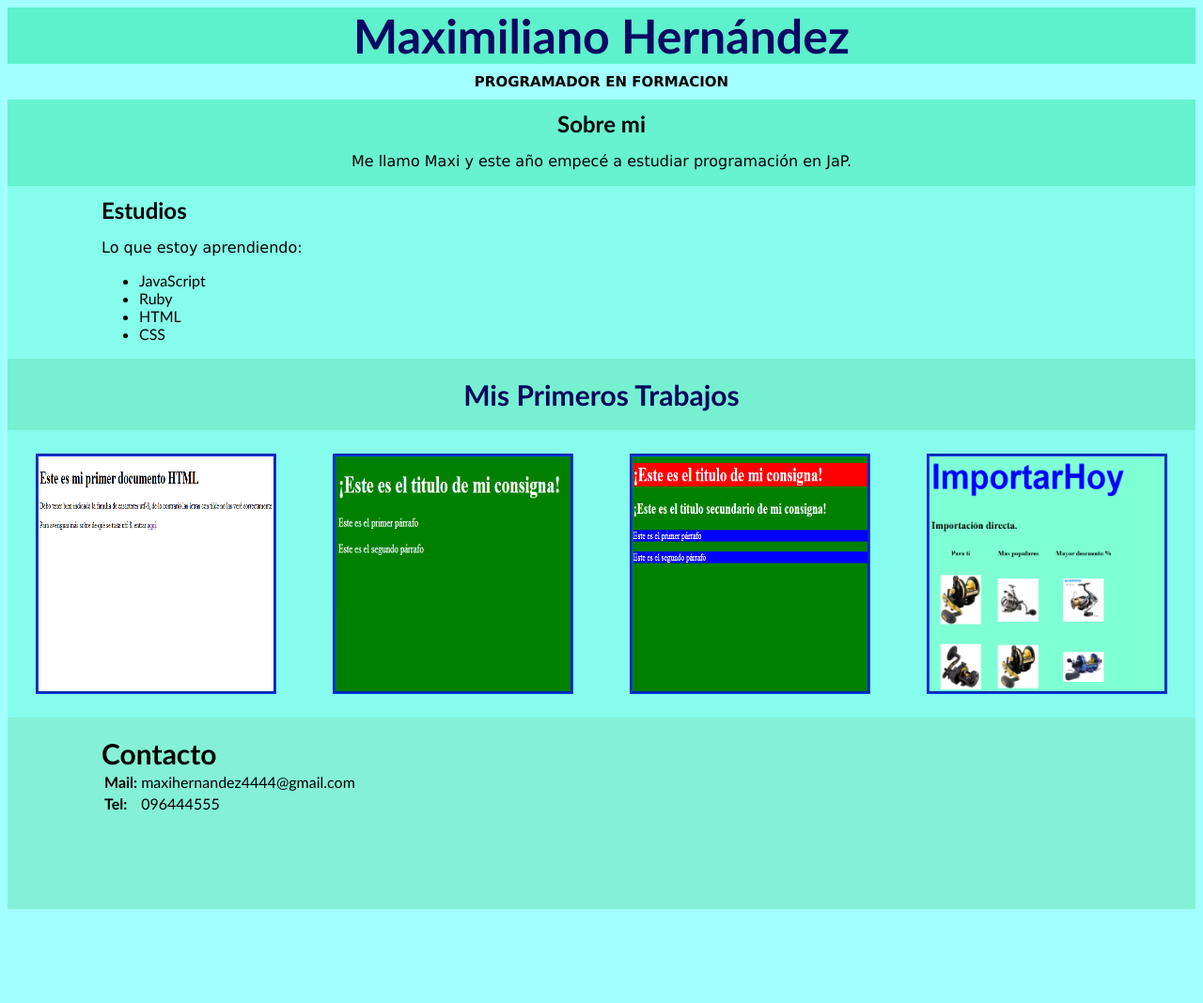
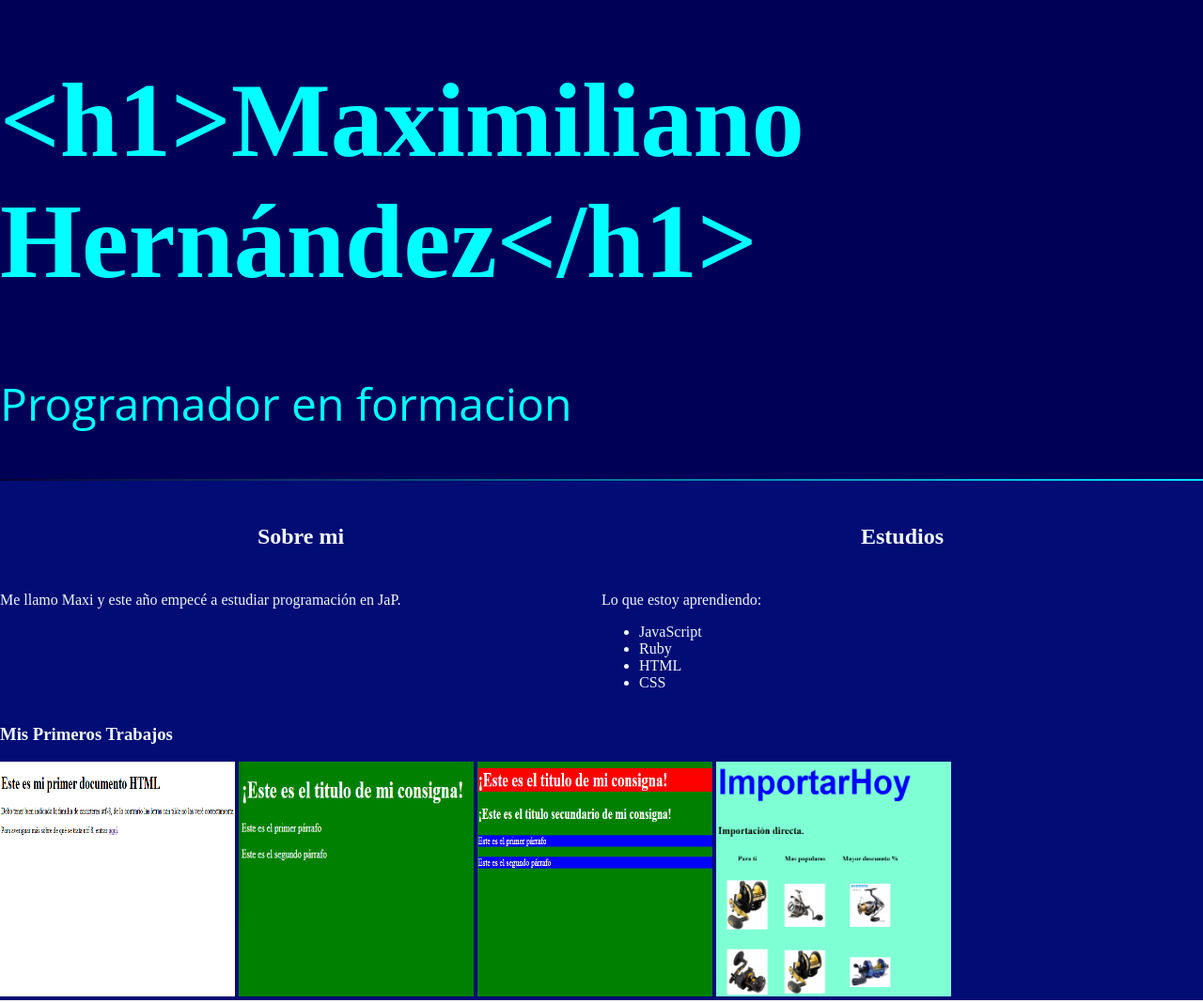
Before and after one commit to maxiher/maxiher.github.io, a plain HTML site: page index.html in a window 1280 px wide. Shown: the top 1068 px of the page at 94% size. Before the commit the page ends 976 px from the top, so only its background shows below. Drawn offline with Linux system fonts and the light colour scheme.

Commit message:
Mejora en Proceso

```diff
--- a/index.html
+++ b/index.html
@@ -1,14 +1,20 @@
 <!DOCTYPE html>
 <html lang="en">
+
 <head>
     <meta charset="UTF-8">
     <meta name="viewport" content="width=device-width, initial-scale=1.0">
     <title>Portfolio de Maxi</title>
     <link rel="stylesheet" href="style.css">
 </head>
+
 <body>
-    <h1 id="titulo">Maximiliano Hernández</h1>
-    <p id="subtitulo"><strong>PROGRAMADOR EN FORMACION</strong></p>
+    <header>
+        <h1 id="titulo">&lt;h1&gt;Maximiliano Hernández&lt;/h1&gt;</h1>
+        <p id="subtitulo">Programador en formacion</p>
+    </header>
+    <main>
+        <div class="grid">
         <section class="sobre-mi">
             <h2>Sobre mi</h2>
             <p class="primer-parrafo">Me llamo Maxi y este año empecé a estudiar programación en JaP.</p>
@@ -24,6 +30,7 @@
                 <li>CSS</li>
             </ul>
         </section>
+        </div>
         <h3>Mis Primeros Trabajos</h3>
         <section id="imagenes">
             <img src="segundotrabajo.png" alt="segundotrabajo" width="250" height="250">
@@ -31,7 +38,7 @@
             <img src="cuartotrabajo.png" alt="cuartotrabajo" width="250" height="250">
             <img src="tercertrabajo.png" alt="tercertrabajo" width="250" height="250">
         </section>
-
+    </main>
     <section class="contacto">
         <h4>Contacto</h4>
         <table>
@@ -47,4 +54,5 @@
 
     </section>
 </body>
+
 </html>
--- a/style.css
+++ b/style.css
@@ -1,83 +1,44 @@
-body {
-    background-color: rgb(163, 255, 255);
-    font-family: 'Gill Sans', 'Gill Sans MT', Calibri, 'Trebuchet MS', sans-serif;
+body, html {
+    margin: 0;
 }
 
 #titulo {
-    color: rgb(9, 9, 99);
-    text-align: center;
-    font-size: 50px;
-    background-color: rgb(93, 241, 204);
-    margin: 0;
+    color: aqua;
+    font-size: 700%;
+    padding-top: 5%;
+    margin-top: 0;
 }
 
 #subtitulo {
-    font-size: 15px;
-    color: black;
-    text-align: center;
-    margin:10px;
+    color: aqua;
+    font-family: 'Open Sans';
+    font-size: 300%;
+    margin-top: 2vh;
 }
 
-.sobre-mi {
-    background-color: rgb(103, 243, 208);
-    padding: 1px;
-    text-align: center;
-}
-
-.estudios {
-    background-color: rgb(134, 252, 236);
-    padding: 1px;
-    padding-left: 100px;
-}
-
-.contacto {
-    background-color: rgb(132, 241, 214);
-    text-align: left;
-    padding-bottom: 100px;
-    padding-left: 100px;
+header {
+    background-color: rgb(0, 0, 87);
+    border-bottom: 2px solid blue;
+    border-image-source: linear-gradient(to right, rgb(9, 0, 48), rgb(7, 226, 255)) ;
+    border-image-slice: 1;
     margin-top: 0;
 }
 
-h2 {
-    margin-bottom: 0;
-    margin-top: 10px;
+main {
+    padding-top: 1%;
+    background-color: rgb(1, 12, 117);
+    color: aliceblue;
+
 }
 
-p {
-    font-family: 'Lucida Sans', 'Lucida Sans Regular', 'Lucida Grande', 'Lucida Sans Unicode', Geneva, Verdana, sans-serif;
+h2 {
+    text-align: center;
+    padding-bottom: 4%;
+
 }
 
-#imagenes {
-    background-color: rgb(134, 252, 236);
+.grid {
     display: grid;
-    grid-template-columns: repeat(4, 1fr);
-    justify-items: center;
-    margin-top: 0;
-    margin-bottom: 0;
-    padding-top: 25px;
-    padding-bottom: 25px;
+    grid-template-columns: 1fr 1fr;
+    padding-top: 1%;
 }
-
-img{
-    border-style: groove;
-    border-color: rgb(0, 60, 255);
-}
-
-img:hover {
-    transform: scale(1.2);
-    border-color: rgb(41, 236, 2);
-}
-
-h3{
-    text-align: center;
-    color: rgb(5, 5, 92);
-    font-size: 30px;
-    background-color: rgb(119, 240, 210);
-    padding: 20px;
-    margin: 0;
-}
-h4{
-    font-size: 30px;
-    margin: 0;
-    padding-top: 20px;
-}
```
Lines whose indentation alone changed are shown as unchanged.
